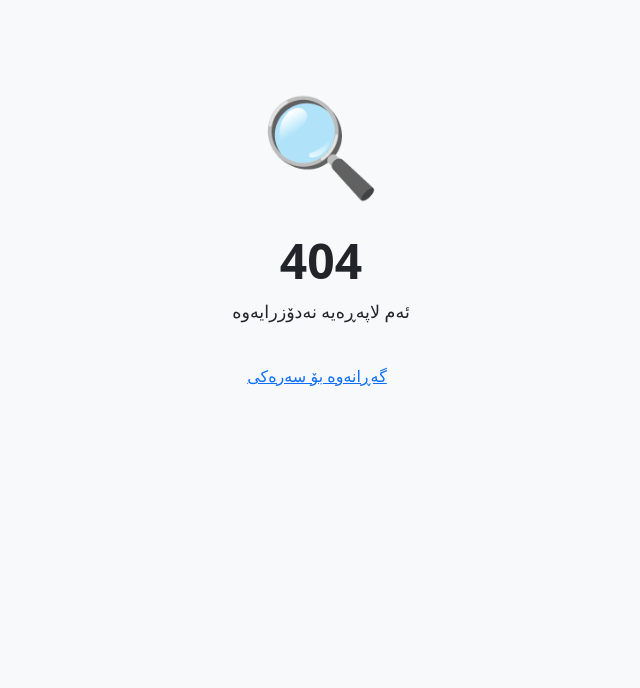
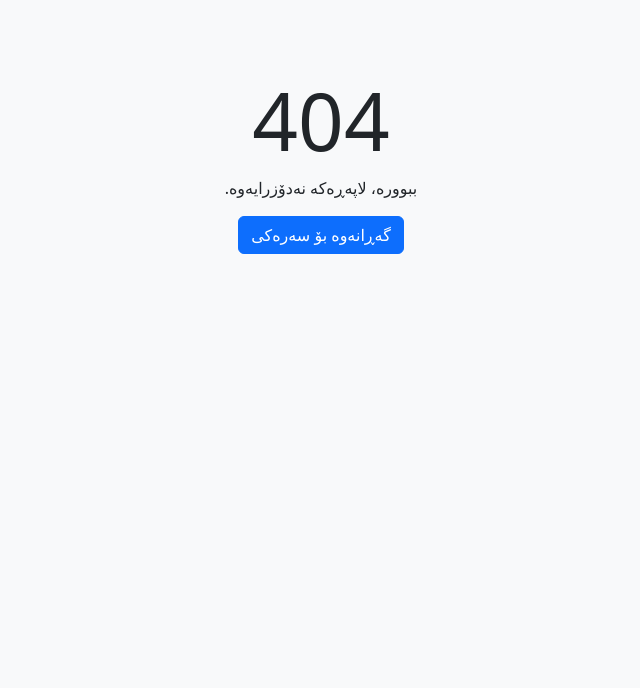
Before and after one commit to muhammadt90900-ux/Cars, a Flask app: template templates/404.html in a window 1280 px wide. Shown: the part 56-744 px from the top of the page, without its empty margins (319-959 px from the left). Run offline with Flask 3, Linux system fonts and the light colour scheme; the template is opened without the code that fills it, so the values that code supplies are empty; some libraries are stand-ins or nearby versions.

Commit message:
Update 404 page content and styling

```diff
--- a/templates/404.html
+++ b/templates/404.html
@@ -1,11 +1,9 @@
 {% extends "base.html" %}
+{% block title %}نەدۆزرایەوە{% endblock %}
 {% block content %}
-<div class="container text-center py-5" style="min-height:50vh;display:flex;flex-direction:column;align-items:center;justify-content:center;">
-    <div style="font-size:6rem;margin-bottom:16px;">🔍</div>
-    <h1 style="font-size:3rem;font-weight:900;color:var(--gold);">404</h1>
-    <p style="color:var(--text-muted);font-size:1.1rem;margin-bottom:28px;">ئەم لاپەڕەیە نەدۆزرایەوە</p>
-    <a href="{{ url_for('index') }}" class="btn-ka-primary" style="font-size:1rem;padding:12px 32px;">
-        <i class="fas fa-home me-2"></i>گەڕانەوە بۆ سەرەکی
-    </a>
+<div class="text-center mt-5">
+    <h1 class="display-1">404</h1>
+    <p>ببوورە، لاپەڕەکە نەدۆزرایەوە.</p>
+    <a href="/" class="btn btn-primary">گەڕانەوە بۆ سەرەکی</a>
 </div>
 {% endblock %}
```
